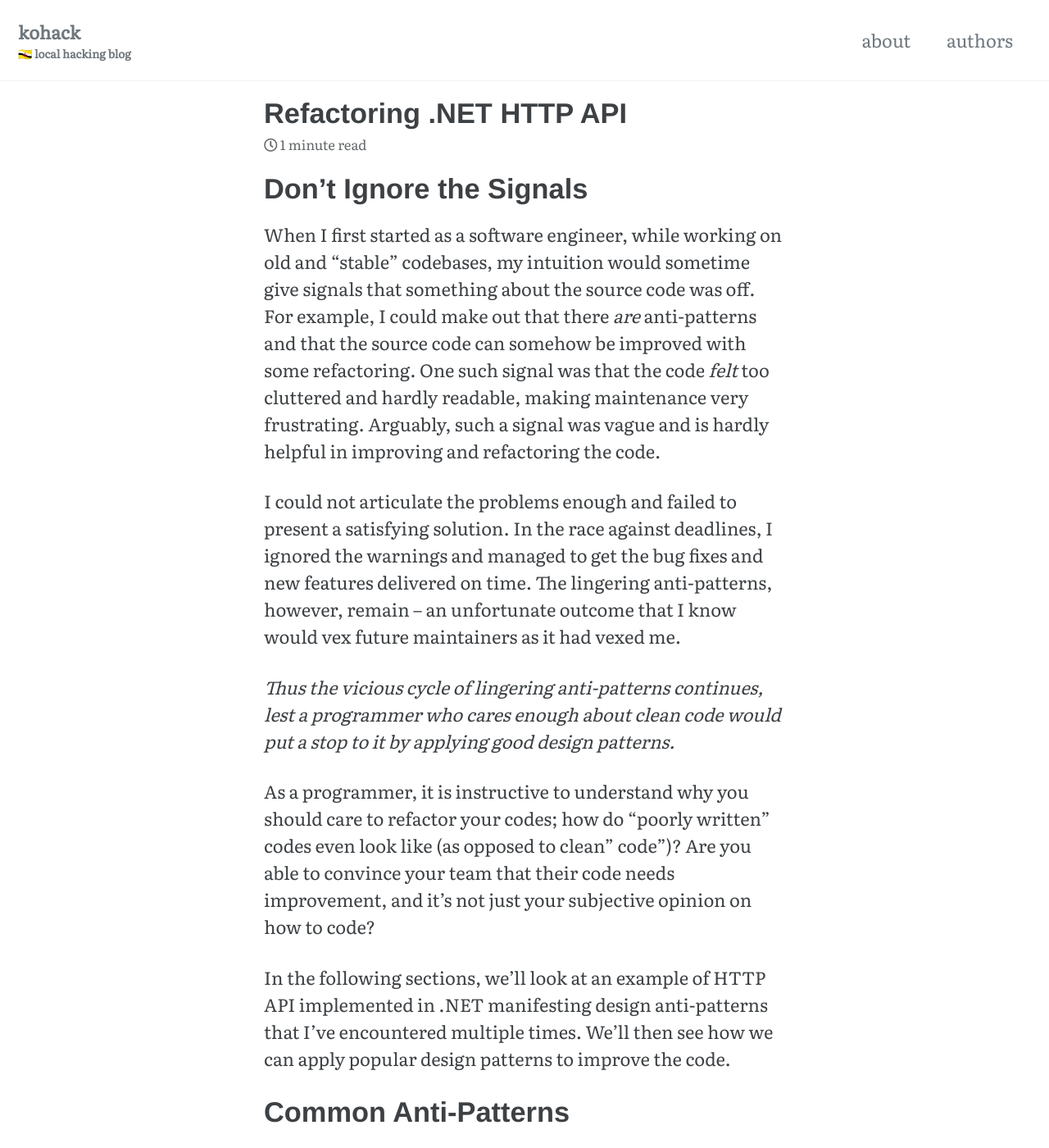
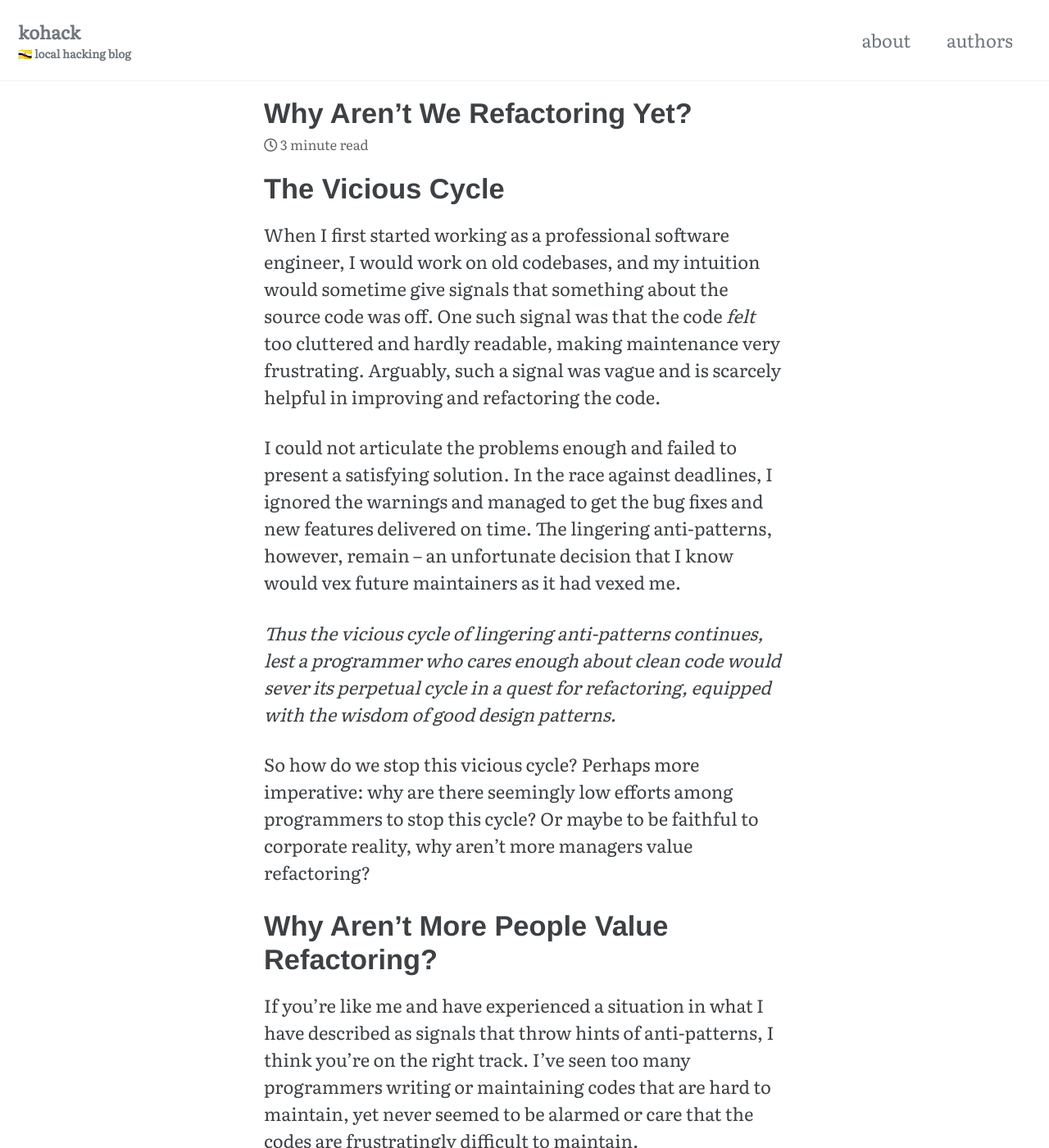
Before and after one commit to kohack/kohack.github.io, a Jekyll site: the page built from _posts/2022-12-30-refactoring-dotnet-http-api.md, in a window 1280 px wide and 1400 px high. Shown: the whole window at 82% size. Built offline with Jekyll 4.4.1, drawn with Linux system fonts in a browser that asks for light colours; cached includes are drawn as plain includes; some of the changed text lies outside the part shown.

Commit message:
Update post

````diff
--- a/_posts/2022-12-30-refactoring-dotnet-http-api.md
+++ b/_posts/2022-12-30-refactoring-dotnet-http-api.md
@@ -1,62 +1,94 @@
 ---
-title: Refactoring .NET HTTP API
+title: Why Aren't We Refactoring Yet?
 author: Amirul Menjeni
 ---
 
-# Don't Ignore the Signals
+# The Vicious Cycle
 
-When I first started as a software engineer, while working on old and
-"stable" codebases, my intuition would sometime give signals that something
-about the source code was off. For example, I could make out that there _are_
-anti-patterns and that the source code can somehow be improved with some
-refactoring. One such signal was that the code _felt_ too cluttered and hardly
-readable, making maintenance very frustrating. Arguably, such a signal was vague
-and is hardly helpful in improving and refactoring the code.
+When I first started working as a professional software engineer, I would work
+on old codebases, and my intuition would sometime give signals that something
+about the source code was off. One such signal was that the code _felt_ too
+cluttered and hardly readable, making maintenance very frustrating. Arguably,
+such a signal was vague and is scarcely helpful in improving and refactoring the
+code.
 
 I could not articulate the problems enough and failed to present
 a satisfying solution. In the race against deadlines, I ignored the
 warnings and managed to get the bug fixes and new features delivered on
-time. The lingering anti-patterns, however, remain -- an unfortunate outcome
+time. The lingering anti-patterns, however, remain -- an unfortunate decision
 that I know would vex future maintainers as it had vexed me.
 
 _Thus the vicious cycle of lingering anti-patterns continues, lest a  programmer
-who cares enough about clean code would put a stop to it by applying good
-design patterns._
+who cares enough about clean code would sever its perpetual cycle in a quest for
+refactoring, equipped with the wisdom of good design patterns._
 
-As a programmer, it is instructive to understand why you should care to refactor
-your codes; how do "poorly written" codes even look like (as opposed to clean"
-code")? Are you able to convince your team that their code needs improvement,
-and it's not just your subjective opinion on how to code?
+So how do we stop this vicious cycle? Perhaps more imperative: why are there
+seemingly low efforts among programmers to stop this cycle? Or maybe to be
+faithful to corporate reality, why aren't more managers value refactoring?
 
-In the following sections, we'll look at an example of HTTP API implemented in
-.NET manifesting design anti-patterns that I've encountered multiple times.
-We'll then see how we can apply popular design patterns to improve the code.
+# Why Aren't More People Value Refactoring?
 
-# Common Anti-Patterns
+If you're like me and have experienced a situation in what I have described as
+signals that throw hints of anti-patterns, I think you're on the right track.
+I've seen too many programmers writing or maintaining codes that are hard to
+maintain, yet never seemed to be alarmed or care that the codes are
+frustratingly difficult to maintain.
 
-Before discussing the anti-patterns, let me show you the code in question.
+If the codes are challenging to maintain, why don't we put more effort into
+refactoring our codes? I'm sure there are numerous reasons, but I think there
+are a few salient reasons for programmers' aversion to refactoring codes.
 
-```csharp
-namespace WebApi.Controllers;
+## It's the Broken Windows
 
-public Task<aa> GetWeather()
-{
+It's probably the broken windows, and I'm not talking about the ones in your
+office. Instead, I'm referring to the [_Broken Windows Theory_](https://en.wikipedia.org/wiki/Broken_windows_theory), which states that
+an environment manifesting signs of crimes, even minor ones, contributes to the growth of crime rates and the proliferation of crimes into more serious ones.
 
-}
-```
+The theory implies that if you police minor crimes, you can maintain order and
+reduce further crimes. For example, a broken window in an apartment that remains
+unfixed for a long period of time would create an atmosphere of disorder and
+chaos. The first few broken windows would initially raise voices of
+concern from the inhabitants of the apartment. However, as the number of broken
+windows continues to rise, the concerned voices may slowly diminish into silence
+and indifference as the state of the apartment, in its gradually dilapidated
+appearance, instills a growing sense of abandonment.
 
-# Refactoring
+So what does a theory in criminology has to do with refactoring? As it turns
+out, as brilliantly discussed in [The Pragmatic
+Programmer](https://pragprog.com/titles/tpp20/the-pragmatic-programmer-20th-anniversary-edition/),
+the human behavior observed in the Broken Windows Theory mirrors the behavior of
+programmers in their willingness to refactor their codes. Just as the tenants of
+the dilapidating apartment grew hopeless as to the critical condition of their
+homes, programmers can lose the motivation to keep their code clean when their
+code is riddled with messy codes.
+
+## Knowledge of Design Patterns
 
 TODO
 
-## Refactor: Logging
+## Poor Incentives
 
 TODO
 
-## Refactor: Handling Exceptions
+# The Perpetual Growth
 
-TODO
+Suppose you have managed to "end" the vicious cycle. _Congratulations_! A large
+part of your source code is now easy to maintain thanks to the adherence to good
+design patterns.
 
-## Conclusions
+However, refactoring doesn't stop there. As a matter of fact, it _doesn't_ have
+to start when you eventually find yourself in a very difficult maintenance
+situation. A good piece of advice is to refactor whenever you find an
+anti-pattern. At the very least, if you're unable to refactor immediately, make
+a note of it -- raise an issue or a backlog to describe the code that needs
+refactoring -- other programmers may not be aware that the code is, in fact,
+showing anti-pattern properties. It is easier to refactor small pieces of code
+than to refactor a giant, [big ball of
+mud](https://thedomaindrivendesign.io/big-ball-of-mud/).
 
-TODO
+Unfortunately, you can never really end the cycle. The vicious cycle will always
+be alive. And it is growing insidiously. It is thus crucial for you and your
+team to understand that refactoring is an essential, perpetual task; negligence
+of this fact would ensue further disarray and anti-patterns proliferating the
+source code, plunging you, your team, or future maintainers into maintenance
+hell.
````
